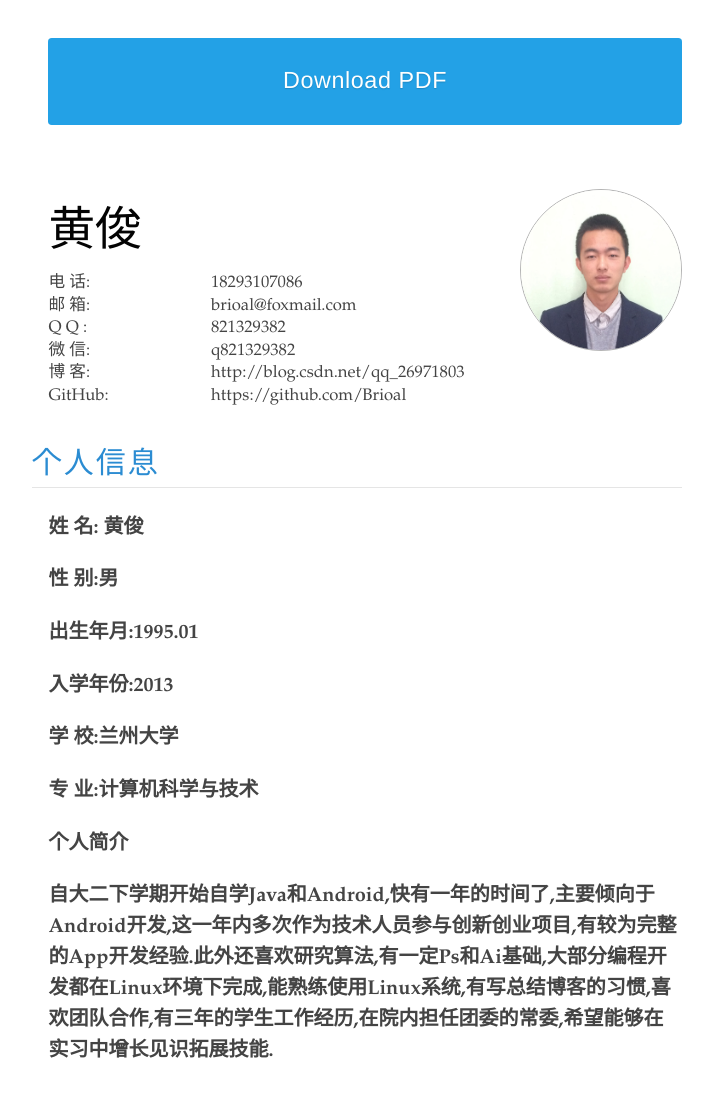
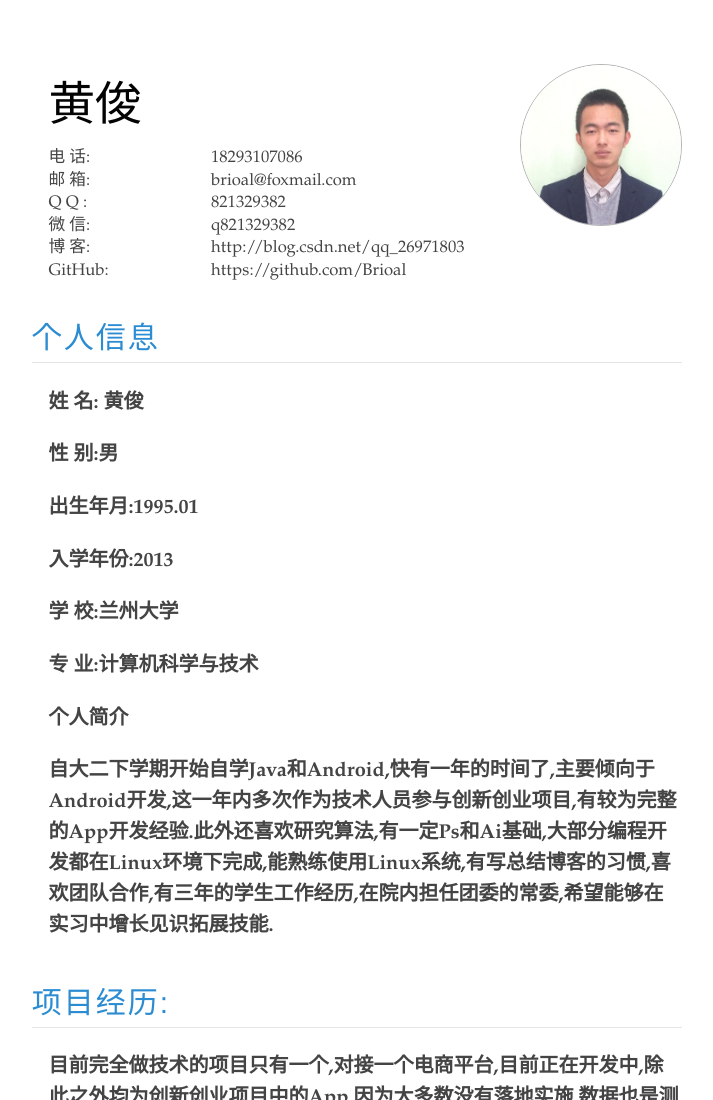
Before and after one commit to Brioal/yart-master, a plain HTML site: page index.html in a window 1280 px wide. Shown: the top 1100 px of the page, without its empty margins (275-988 px from the left). Drawn offline with Linux system fonts and the light colour scheme.

Commit message:
Update index.html

```diff
--- a/index.html
+++ b/index.html
@@ -34,9 +34,7 @@
 	</script>
 </head>
 <body>
-	<div class="download-button-container">
-		<a class="download-button lazy-display-animation" href="/resume/joyneop_resume.pdf">Download PDF</a>
-	</div>
+
 	<div class="page-start"></div>
 	<div id="source-md">
 		@ 黄俊
```
